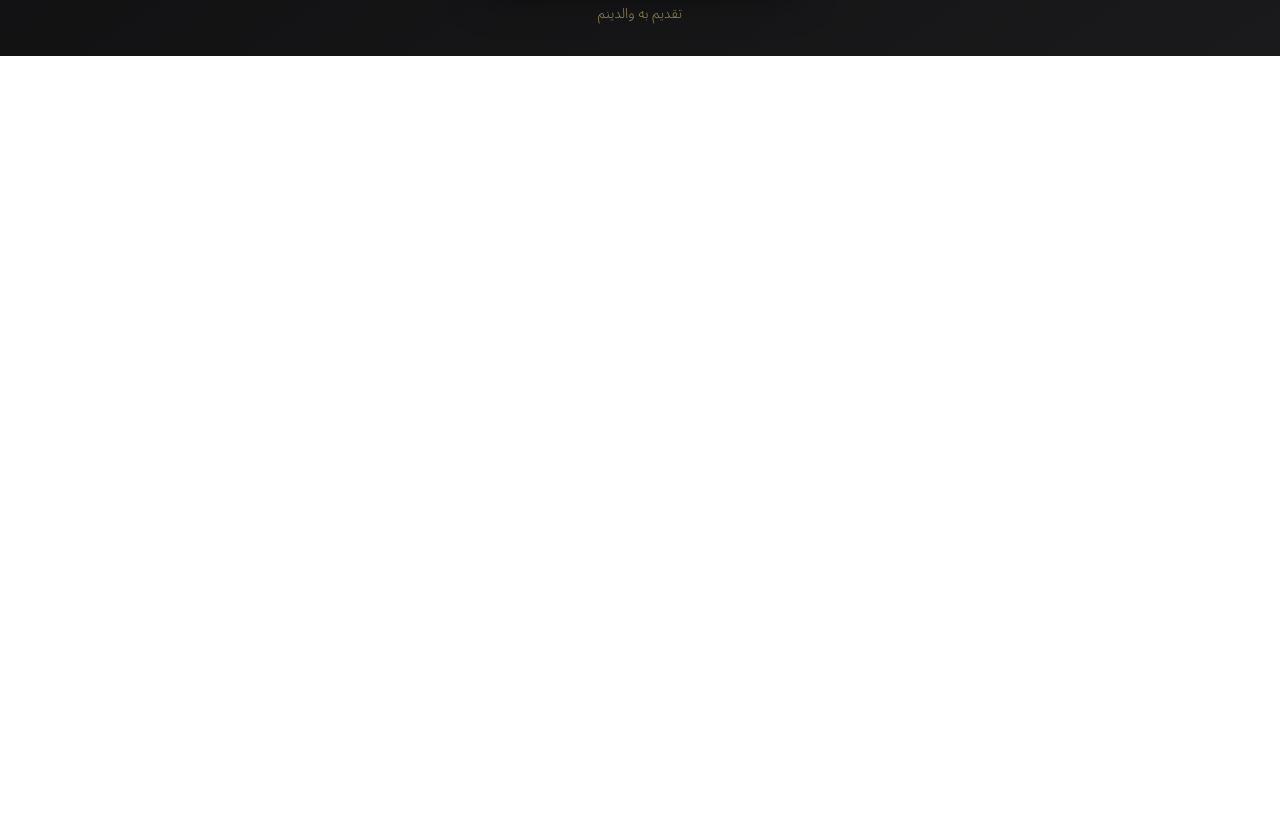
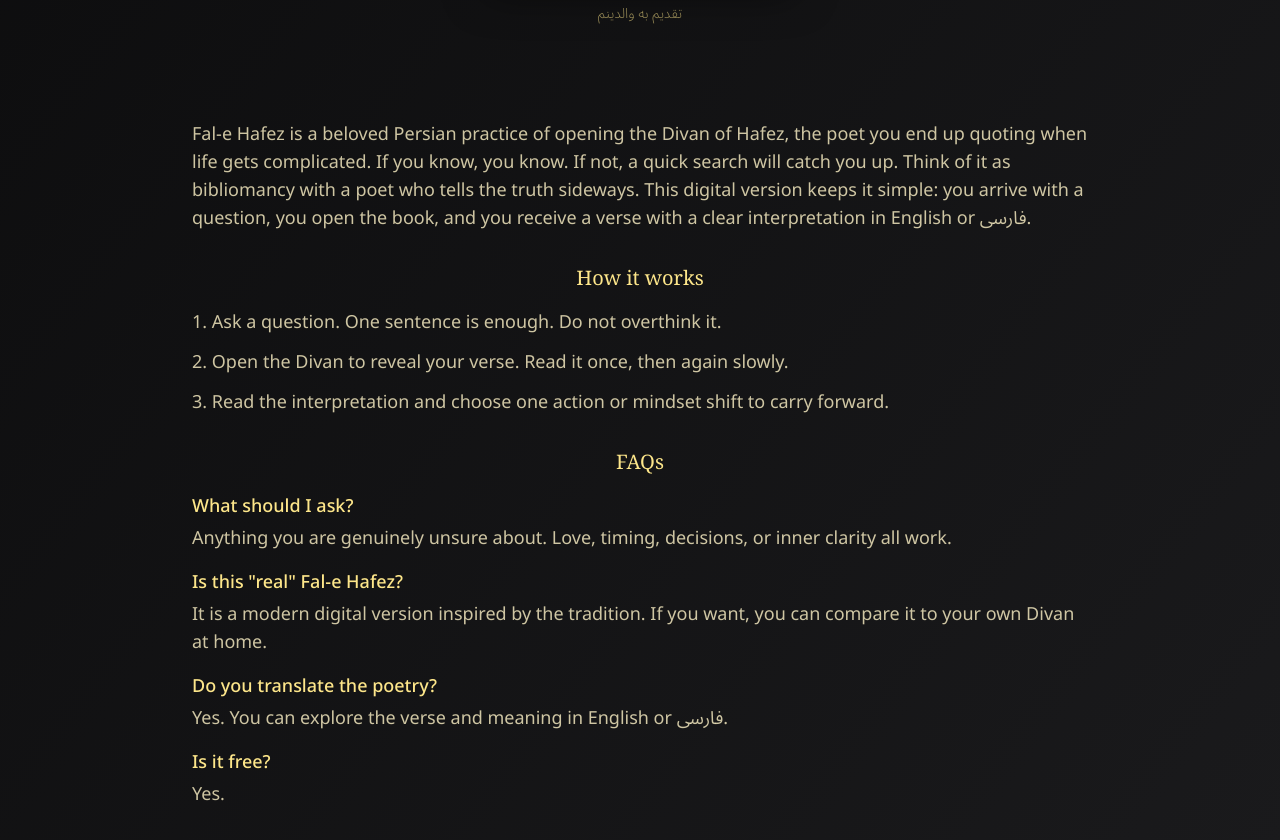
Before and after one commit to confettilabsgit/oracle-card-app-v0, a Next.js app: page /fal-e-hafez in a window 1280 px wide. Shown: the part 800-1640 px from the top of the page. Before the commit the page ends 856 px from the top, so only its background shows below. Built offline with nearby package versions, Linux system fonts and the light colour scheme.

Commit message:
Add SEO metadata, server-rendered footers, and Google Search Console verification

```diff
--- /dev/null
+++ b/app/components/Footer.tsx
@@ -0,0 +1,95 @@
+export default function Footer({ content }: { content: 'oracle' | 'hafez' }) {
+  if (content === 'oracle') {
+    return (
+      <footer className="w-full mt-16 pb-12 px-4 md:px-8">
+        <div className="container mx-auto max-w-4xl">
+          <div className="text-amber-100/80 text-base md:text-lg leading-relaxed space-y-8">
+            {/* Introduction */}
+            <p className="text-left">
+              The Persian Oracle is a quiet digital ritual inspired by Persian myth, symbolism, and poetry. Flip three cards with a question in mind. Let the pattern that appears guide your reflection. You can read in English or فارسی.
+            </p>
+
+            {/* How it works */}
+            <div>
+              <h3 className="text-amber-200 text-lg md:text-xl font-serif mb-4 text-center">How it works</h3>
+              <ol className="space-y-3 list-decimal list-inside">
+                <li>Take a breath and hold a question or intention. Keep it simple.</li>
+                <li>Flip three cards, one at a time. Notice what you feel before you analyze.</li>
+                <li>Read the interpretation, then sit with it. If it lands, write one sentence about what you will do next.</li>
+              </ol>
+            </div>
+
+            {/* FAQs */}
+            <div>
+              <h3 className="text-amber-200 text-lg md:text-xl font-serif mb-4 text-center">FAQs</h3>
+              <div className="space-y-4">
+                <div>
+                  <p className="font-medium text-amber-200 mb-1">What is this, exactly?</p>
+                  <p>A modern, bilingual take on Persian-inspired divination. It is designed for reflection, not certainty.</p>
+                </div>
+                <div>
+                  <p className="font-medium text-amber-200 mb-1">Do I need to believe in anything?</p>
+                  <p>No. Use it like a mirror. If it helps, it helps.</p>
+                </div>
+                <div>
+                  <p className="font-medium text-amber-200 mb-1">Is this traditional?</p>
+                  <p>It is inspired by real traditions, but presented as a contemporary, respectful experience.</p>
+                </div>
+                <div>
+                  <p className="font-medium text-amber-200 mb-1">Can I read in Persian?</p>
+                  <p>Yes. Switch to فارسی anytime.</p>
+                </div>
+              </div>
+            </div>
+          </div>
+        </div>
+      </footer>
+    )
+  }
+
+  return (
+    <footer className="w-full mt-16 pb-12 px-4 md:px-8">
+      <div className="container mx-auto max-w-4xl">
+        <div className="text-amber-100/80 text-base md:text-lg leading-relaxed space-y-8">
+          {/* Introduction */}
+          <p className="text-left">
+            Fal-e Hafez is a beloved Persian practice of opening the Divan of Hafez, the poet you end up quoting when life gets complicated. If you know, you know. If not, a quick search will catch you up. Think of it as bibliomancy with a poet who tells the truth sideways. This digital version keeps it simple: you arrive with a question, you open the book, and you receive a verse with a clear interpretation in English or فارسی.
+          </p>
+
+          {/* How it works */}
+          <div>
+            <h3 className="text-amber-200 text-lg md:text-xl font-serif mb-4 text-center">How it works</h3>
+            <ol className="space-y-3 list-decimal list-inside">
+              <li>Ask a question. One sentence is enough. Do not overthink it.</li>
+              <li>Open the Divan to reveal your verse. Read it once, then again slowly.</li>
+              <li>Read the interpretation and choose one action or mindset shift to carry forward.</li>
+            </ol>
+          </div>
+
+          {/* FAQs */}
+          <div>
+            <h3 className="text-amber-200 text-lg md:text-xl font-serif mb-4 text-center">FAQs</h3>
+            <div className="space-y-4">
+              <div>
+                <p className="font-medium text-amber-200 mb-1">What should I ask?</p>
+                <p>Anything you are genuinely unsure about. Love, timing, decisions, or inner clarity all work.</p>
+              </div>
+              <div>
+                <p className="font-medium text-amber-200 mb-1">Is this "real" Fal-e Hafez?</p>
+                <p>It is a modern digital version inspired by the tradition. If you want, you can compare it to your own Divan at home.</p>
+              </div>
+              <div>
+                <p className="font-medium text-amber-200 mb-1">Do you translate the poetry?</p>
+                <p>Yes. You can explore the verse and meaning in English or فارسی.</p>
+              </div>
+              <div>
+                <p className="font-medium text-amber-200 mb-1">Is it free?</p>
+                <p>Yes.</p>
+              </div>
+            </div>
+          </div>
+        </div>
+      </div>
+    </footer>
+  )
+}
--- /dev/null
+++ b/app/fal-e-hafez/layout.tsx
@@ -0,0 +1,14 @@
+import type { Metadata } from 'next'
+
+export const metadata: Metadata = {
+  title: 'Fal-e Hafez Online | Open the Divan of Hafez',
+  description: 'Try Fal-e Hafez online. Open the Divan of Hafez, receive a verse, and explore a clear interpretation in English or فارسی.',
+}
+
+export default function FalEHafezLayout({
+  children,
+}: {
+  children: React.ReactNode
+}) {
+  return children
+}
--- a/app/fal-e-hafez/page.tsx
+++ b/app/fal-e-hafez/page.tsx
@@ -5,6 +5,7 @@ import TypewriterEffect from '../components/TypewriterEffect'
 import { Tabs, TabsContent, TabsList, TabsTrigger } from "@/components/ui/tabs"
 import Image from 'next/image'
 import { track } from '@vercel/analytics'
+import Footer from '../components/Footer'
 
 const cards = [
   { id: 1, name: 'Simurgh', persianName: 'سیمرغ', image: 'https://hebbkx1anhila5yf.public.blob.vercel-storage.com/simurgh-Jtc8EVywGwdSEKIK3PcGGMyz6d0Yon.png' },
@@ -1072,6 +1073,8 @@ export default function FaleHafez() {
           </div>
         </div>
       </div>
+
+      <Footer content="hafez" />
     </main>
   )
 }
--- a/app/layout.tsx
+++ b/app/layout.tsx
@@ -8,8 +8,8 @@ const inter = Inter({ subsets: ['latin'] })
 const notoSansArabic = Noto_Sans_Arabic({ subsets: ['arabic'] })
 
 export const metadata: Metadata = {
-  title: 'The Persian Oracle',
-  description: 'Unveil what the Persian realm holds for you',
+  title: 'The Persian Oracle | Bilingual Fal-e Hafez and Oracle Readings',
+  description: 'Explore The Persian Oracle, a bilingual digital ritual inspired by Persian myth and poetry. Try Fal-e Hafez online or flip three cards in English or فارسی.',
   verification: {
     google: 'yFy1QIvrwLjrDRwspe7z0bEtQfWP7Gmxr3I5ulwtsWI',
   },
--- a/app/page.tsx
+++ b/app/page.tsx
@@ -7,6 +7,7 @@ import { Tabs, TabsContent, TabsList, TabsTrigger } from "@/components/ui/tabs"
 import { Loader2 } from 'lucide-react'
 import Image from 'next/image'
 import { track } from '@vercel/analytics'
+import Footer from './components/Footer'
 
 const cards = [
   { id: 1, name: 'Simurgh', persianName: 'سیمرغ', image: 'https://hebbkx1anhila5yf.public.blob.vercel-storage.com/simurgh-Jtc8EVywGwdSEKIK3PcGGMyz6d0Yon.png' },
@@ -820,6 +821,8 @@ export default function Home() {
           </div>
         </div>
       </div>
+
+      <Footer content="oracle" />
     </main>
   )
 }
```
